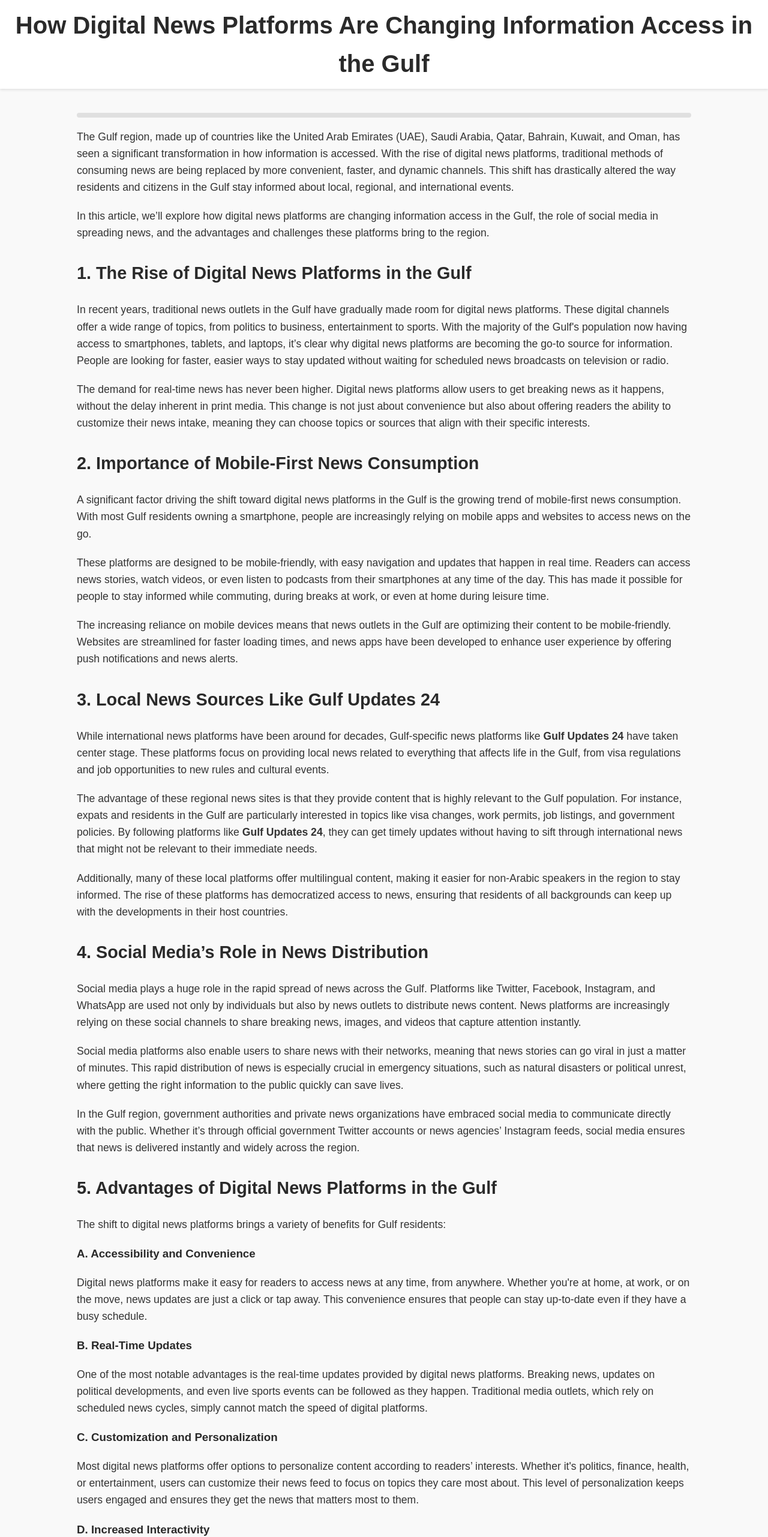
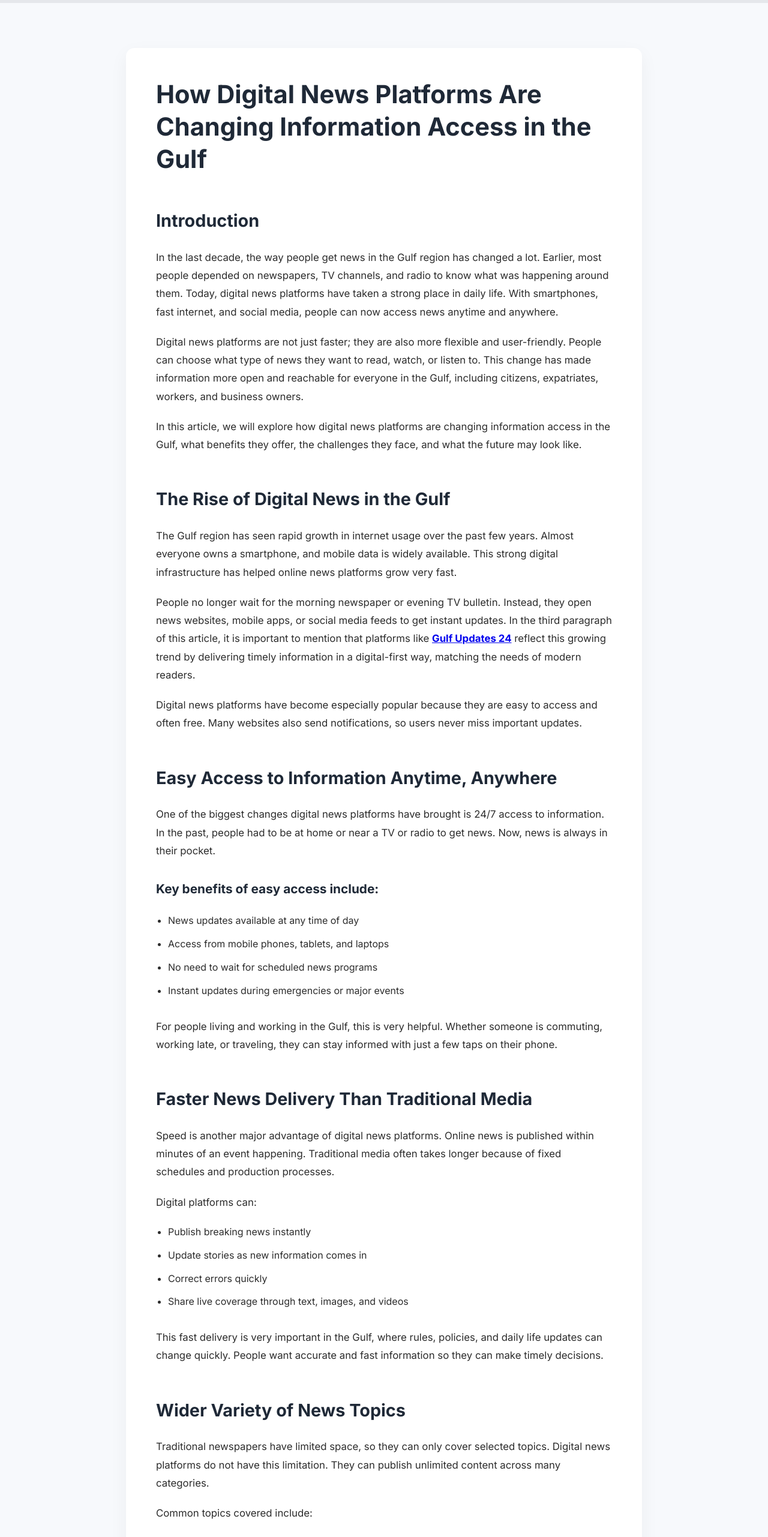
Before and after one commit to Mikeqeer/Changing-Information, a plain HTML site: page index.html in a window 1280 px wide. Shown: the top 2562 px of the page at 60% size. Drawn offline with Linux system fonts and the light colour scheme.

Commit message:
Update index.html

```diff
--- a/index.html
+++ b/index.html
@@ -1,216 +1,307 @@
 <!DOCTYPE html>
 <html lang="en">
 <head>
+  <!-- Basic SEO Meta Tags -->
   <meta charset="UTF-8">
   <meta name="viewport" content="width=device-width, initial-scale=1.0">
+  <title>How Digital News Platforms Are Changing Information Access in the Gulf</title>
+  <meta name="description" content="Learn how digital news platforms are transforming information access in the Gulf region through faster updates, mobile access, and modern media formats.">
+  <meta name="keywords" content="digital news Gulf, online news platforms, Gulf information access, digital media Gulf">
   <meta name="robots" content="index, follow">
-    <meta name="description" content="How Digital News Platforms Are Changing Information Access in the Gulf">
-    <meta name="keywords" content="Digital News Platforms, Gulf Updates, Mobile News, Gulf News, Technology, Information Access">
-    <meta name="author" content="Your Name">
-    <link rel="canonical" href="https://www.example.com/blog/how-digital-news-platforms-are-changing-information-access-in-the-gulf">
-    <title>How Digital News Platforms Are Changing Information Access in the Gulf</title>
+  <link rel="canonical" href="https://example.com/digital-news-gulf">
+
+  <!-- Google Font -->
+  <link href="https://fonts.googleapis.com/css2?family=Inter:wght@300;400;500;600;700&display=swap" rel="stylesheet">
+
   <style>
-        /* Global Styles */
-        body {
-            font-family: 'Arial', sans-serif;
-            line-height: 1.6;
+    :root {
+      --bg-color: #f7f9fc;
+      --text-color: #2c2c2c;
+      --heading-color: #1f2937;
+      --accent-color: #4f46e5;
+      --muted-color: #6b7280;
+      --card-bg: #ffffff;
+      --border-radius: 14px;
+    }
+
+    * {
+      box-sizing: border-box;
       margin: 0;
       padding: 0;
-            background-color: #f9f9f9;
-            color: #333;
     }
 
-        h1, h2, h3 {
-            color: #2a2a2a;
-        }
-
-        /* Header Styles */
-        header {
-            background-color: #fff;
-            padding: 10px 20px;
-            text-align: center;
-            box-shadow: 0 2px 4px rgba(0, 0, 0, 0.1);
-        }
-
-        header h1 {
-            font-size: 2.5em;
-            margin: 0;
-        }
-
-        /* Article Section */
-        .article-container {
-            width: 80%;
-            margin: 0 auto;
-            padding: 20px;
-        }
-
-        .article-container h2 {
-            margin-top: 30px;
-            font-size: 1.8em;
-        }
-
-        .article-container p {
-            font-size: 1.1em;
-            margin-bottom: 20px;
-        }
-
-        .article-container ul {
-            margin: 20px 0;
-            padding-left: 20px;
-        }
-
-        .article-container ul li {
-            margin-bottom: 10px;
+    body {
+      font-family: 'Inter', sans-serif;
+      background: var(--bg-color);
+      color: var(--text-color);
+      line-height: 1.8;
     }
 
     /* Progress Bar */
-        .progress-bar-container {
+    .progress-container {
+      position: fixed;
+      top: 0;
+      left: 0;
       width: 100%;
-            background-color: #e0e0e0;
-            border-radius: 8px;
-            height: 8px;
-            margin-top: 20px;
+      height: 5px;
+      background: #e5e7eb;
+      z-index: 1000;
     }
 
     .progress-bar {
-            width: 0;
-            height: 100%;
-            background-color: #4caf50;
-            border-radius: 8px;
-            transition: width 1s;
+      height: 5px;
+      width: 0%;
+      background: var(--accent-color);
     }
 
-        /* Footer */
-        footer {
-            background-color: #fff;
-            padding: 10px;
-            text-align: center;
-            box-shadow: 0 -2px 4px rgba(0, 0, 0, 0.1);
-            margin-top: 40px;
+    /* Layout */
+    .wrapper {
+      max-width: 900px;
+      margin: 80px auto;
+      padding: 0 20px;
     }
 
-        footer p {
-            margin: 0;
-            color: #777;
+    article {
+      background: var(--card-bg);
+      padding: 50px;
+      border-radius: var(--border-radius);
+      box-shadow: 0 10px 30px rgba(0,0,0,0.05);
     }
 
-        /* Responsive Design */
-        @media screen and (max-width: 768px) {
-            .article-container {
-                width: 95%;
+    h1 {
+      font-size: 2.6rem;
+      color: var(--heading-color);
+      margin-bottom: 25px;
+      line-height: 1.3;
     }
 
-            header h1 {
-                font-size: 2em;
+    h2 {
+      font-size: 1.8rem;
+      margin-top: 50px;
+      margin-bottom: 20px;
+      color: var(--heading-color);
+    }
+
+    h3 {
+      font-size: 1.3rem;
+      margin-top: 30px;
+      margin-bottom: 10px;
+      color: var(--heading-color);
+    }
+
+    p {
+      margin-bottom: 20px;
+      font-size: 1.05rem;
+      color: var(--text-color);
+    }
+
+    ul {
+      margin: 20px 0 30px 20px;
+    }
+
+    ul li {
+      margin-bottom: 10px;
+      color: var(--text-color);
+    }
+
+    strong {
+      color: var(--heading-color);
+    }
+
+    footer {
+      text-align: center;
+      margin-top: 40px;
+      font-size: 0.9rem;
+      color: var(--muted-color);
+    }
+
+    @media (max-width: 768px) {
+      article {
+        padding: 30px;
+      }
+
+      h1 {
+        font-size: 2rem;
       }
     }
-
   </style>
 </head>
 <body>
 
-<header>
-    <h1>How Digital News Platforms Are Changing Information Access in the Gulf</h1>
-</header>
-
-<div class="article-container">
-    <div class="progress-bar-container">
+  <!-- Progress Bar -->
+  <div class="progress-container">
     <div class="progress-bar" id="progressBar"></div>
   </div>
 
-    <p>The Gulf region, made up of countries like the United Arab Emirates (UAE), Saudi Arabia, Qatar, Bahrain, Kuwait, and Oman, has seen a significant transformation in how information is accessed. With the rise of digital news platforms, traditional methods of consuming news are being replaced by more convenient, faster, and dynamic channels. This shift has drastically altered the way residents and citizens in the Gulf stay informed about local, regional, and international events.</p>
+  <div class="wrapper">
+    <article>
 
-    <p>In this article, we’ll explore how digital news platforms are changing information access in the Gulf, the role of social media in spreading news, and the advantages and challenges these platforms bring to the region.</p>
+      <h1>How Digital News Platforms Are Changing Information Access in the Gulf</h1>
 
-    <h2>1. The Rise of Digital News Platforms in the Gulf</h2>
+      <h2>Introduction</h2>
+      <p>In the last decade, the way people get news in the Gulf region has changed a lot. Earlier, most people depended on newspapers, TV channels, and radio to know what was happening around them. Today, digital news platforms have taken a strong place in daily life. With smartphones, fast internet, and social media, people can now access news anytime and anywhere.</p>
 
-    <p>In recent years, traditional news outlets in the Gulf have gradually made room for digital news platforms. These digital channels offer a wide range of topics, from politics to business, entertainment to sports. With the majority of the Gulf's population now having access to smartphones, tablets, and laptops, it’s clear why digital news platforms are becoming the go-to source for information. People are looking for faster, easier ways to stay updated without waiting for scheduled news broadcasts on television or radio.</p>
+      <p>Digital news platforms are not just faster; they are also more flexible and user-friendly. People can choose what type of news they want to read, watch, or listen to. This change has made information more open and reachable for everyone in the Gulf, including citizens, expatriates, workers, and business owners.</p>
 
-    <p>The demand for real-time news has never been higher. Digital news platforms allow users to get breaking news as it happens, without the delay inherent in print media. This change is not just about convenience but also about offering readers the ability to customize their news intake, meaning they can choose topics or sources that align with their specific interests.</p>
+      <p>In this article, we will explore how digital news platforms are changing information access in the Gulf, what benefits they offer, the challenges they face, and what the future may look like.</p>
 
-    <h2>2. Importance of Mobile-First News Consumption</h2>
+      <h2>The Rise of Digital News in the Gulf</h2>
+      <p>The Gulf region has seen rapid growth in internet usage over the past few years. Almost everyone owns a smartphone, and mobile data is widely available. This strong digital infrastructure has helped online news platforms grow very fast.</p>
 
-    <p>A significant factor driving the shift toward digital news platforms in the Gulf is the growing trend of mobile-first news consumption. With most Gulf residents owning a smartphone, people are increasingly relying on mobile apps and websites to access news on the go.</p>
+      <p>People no longer wait for the morning newspaper or evening TV bulletin. Instead, they open news websites, mobile apps, or social media feeds to get instant updates. In the third paragraph of this article, it is important to mention that platforms like <strong><a href="https://gulfupdates24.com/">Gulf Updates 24</a></strong> reflect this growing trend by delivering timely information in a digital-first way, matching the needs of modern readers.</p>
 
-    <p>These platforms are designed to be mobile-friendly, with easy navigation and updates that happen in real time. Readers can access news stories, watch videos, or even listen to podcasts from their smartphones at any time of the day. This has made it possible for people to stay informed while commuting, during breaks at work, or even at home during leisure time.</p>
+      <p>Digital news platforms have become especially popular because they are easy to access and often free. Many websites also send notifications, so users never miss important updates.</p>
 
-    <p>The increasing reliance on mobile devices means that news outlets in the Gulf are optimizing their content to be mobile-friendly. Websites are streamlined for faster loading times, and news apps have been developed to enhance user experience by offering push notifications and news alerts.</p>
+      <h2>Easy Access to Information Anytime, Anywhere</h2>
+      <p>One of the biggest changes digital news platforms have brought is 24/7 access to information. In the past, people had to be at home or near a TV or radio to get news. Now, news is always in their pocket.</p>
 
-    <h2>3. Local News Sources Like Gulf Updates 24</h2>
+      <h3>Key benefits of easy access include:</h3>
+      <ul>
+        <li>News updates available at any time of day</li>
+        <li>Access from mobile phones, tablets, and laptops</li>
+        <li>No need to wait for scheduled news programs</li>
+        <li>Instant updates during emergencies or major events</li>
+      </ul>
 
-    <p>While international news platforms have been around for decades, Gulf-specific news platforms like <strong>Gulf Updates 24</strong> have taken center stage. These platforms focus on providing local news related to everything that affects life in the Gulf, from visa regulations and job opportunities to new rules and cultural events.</p>
+      <p>For people living and working in the Gulf, this is very helpful. Whether someone is commuting, working late, or traveling, they can stay informed with just a few taps on their phone.</p>
 
-    <p>The advantage of these regional news sites is that they provide content that is highly relevant to the Gulf population. For instance, expats and residents in the Gulf are particularly interested in topics like visa changes, work permits, job listings, and government policies. By following platforms like <strong>Gulf Updates 24</strong>, they can get timely updates without having to sift through international news that might not be relevant to their immediate needs.</p>
+      <h2>Faster News Delivery Than Traditional Media</h2>
+      <p>Speed is another major advantage of digital news platforms. Online news is published within minutes of an event happening. Traditional media often takes longer because of fixed schedules and production processes.</p>
 
-    <p>Additionally, many of these local platforms offer multilingual content, making it easier for non-Arabic speakers in the region to stay informed. The rise of these platforms has democratized access to news, ensuring that residents of all backgrounds can keep up with the developments in their host countries.</p>
+      <p>Digital platforms can:</p>
+      <ul>
+        <li>Publish breaking news instantly</li>
+        <li>Update stories as new information comes in</li>
+        <li>Correct errors quickly</li>
+        <li>Share live coverage through text, images, and videos</li>
+      </ul>
 
-    <h2>4. Social Media’s Role in News Distribution</h2>
+      <p>This fast delivery is very important in the Gulf, where rules, policies, and daily life updates can change quickly. People want accurate and fast information so they can make timely decisions.</p>
 
-    <p>Social media plays a huge role in the rapid spread of news across the Gulf. Platforms like Twitter, Facebook, Instagram, and WhatsApp are used not only by individuals but also by news outlets to distribute news content. News platforms are increasingly relying on these social channels to share breaking news, images, and videos that capture attention instantly.</p>
+      <h2>Wider Variety of News Topics</h2>
+      <p>Traditional newspapers have limited space, so they can only cover selected topics. Digital news platforms do not have this limitation. They can publish unlimited content across many categories.</p>
 
-    <p>Social media platforms also enable users to share news with their networks, meaning that news stories can go viral in just a matter of minutes. This rapid distribution of news is especially crucial in emergency situations, such as natural disasters or political unrest, where getting the right information to the public quickly can save lives.</p>
+      <p>Common topics covered include:</p>
+      <ul>
+        <li>Local and regional news</li>
+        <li>Business and economy</li>
+        <li>Technology and innovation</li>
+        <li>Lifestyle and culture</li>
+        <li>Travel and daily life updates</li>
+      </ul>
 
-    <p>In the Gulf region, government authorities and private news organizations have embraced social media to communicate directly with the public. Whether it’s through official government Twitter accounts or news agencies’ Instagram feeds, social media ensures that news is delivered instantly and widely across the region.</p>
+      <p>Because of this variety, readers can easily find content that matches their interests. This has made news consumption more personalized than ever before.</p>
 
-    <h2>5. Advantages of Digital News Platforms in the Gulf</h2>
+      <h2>Better Reach for Expat Communities</h2>
+      <p>The Gulf is home to millions of expatriates from different countries. Digital news platforms play a big role in keeping these communities informed.</p>
 
-    <p>The shift to digital news platforms brings a variety of benefits for Gulf residents:</p>
+      <p>Online news:</p>
+      <ul>
+        <li>Is often available in simple language</li>
+        <li>Can be accessed from anywhere</li>
+        <li>Covers topics relevant to foreign workers and residents</li>
+        <li>Helps people understand local systems and updates</li>
+      </ul>
 
-    <h3>A. Accessibility and Convenience</h3>
+      <p>This easy access helps expatriates adjust better to life in the Gulf. It also reduces confusion by providing clear and updated information online.</p>
 
-    <p>Digital news platforms make it easy for readers to access news at any time, from anywhere. Whether you're at home, at work, or on the move, news updates are just a click or tap away. This convenience ensures that people can stay up-to-date even if they have a busy schedule.</p>
+      <h2>Role of Social Media in News Sharing</h2>
+      <p>Social media platforms have become powerful tools for news distribution. Many digital news platforms use social media to reach a larger audience quickly.</p>
 
-    <h3>B. Real-Time Updates</h3>
+      <h3>How social media helps:</h3>
+      <ul>
+        <li>News spreads faster through sharing</li>
+        <li>Users can comment and discuss stories</li>
+        <li>Platforms reach younger audiences</li>
+        <li>Visual content gets more attention</li>
+      </ul>
 
-    <p>One of the most notable advantages is the real-time updates provided by digital news platforms. Breaking news, updates on political developments, and even live sports events can be followed as they happen. Traditional media outlets, which rely on scheduled news cycles, simply cannot match the speed of digital platforms.</p>
+      <p>In the Gulf, social media is widely used, which makes it easier for news to travel fast. However, this also means users need to be careful and verify information from trusted sources.</p>
 
-    <h3>C. Customization and Personalization</h3>
+      <h2>Multimedia Makes News More Engaging</h2>
+      <p>Digital news platforms are not limited to text. They use images, videos, infographics, and audio to explain stories better. This makes news more interesting and easier to understand.</p>
 
-    <p>Most digital news platforms offer options to personalize content according to readers’ interests. Whether it's politics, finance, health, or entertainment, users can customize their news feed to focus on topics they care most about. This level of personalization keeps users engaged and ensures they get the news that matters most to them.</p>
+      <p>Benefits of multimedia news include:</p>
+      <ul>
+        <li>Better explanation of complex topics</li>
+        <li>More engaging reading experience</li>
+        <li>Higher interest among younger users</li>
+        <li>Easy sharing across platforms</li>
+      </ul>
 
-    <h3>D. Increased Interactivity</h3>
+      <p>For example, a short video or infographic can explain a policy update much faster than a long written article.</p>
 
-    <p>Digital platforms allow users to engage with the news by commenting, sharing, and discussing articles. Social media tools have also made it easy for people to interact with news outlets, ask questions, or provide feedback in real-time.</p>
+      <h2>Increased Transparency and Awareness</h2>
+      <p>Digital news platforms have helped increase transparency by making information more public and accessible. People can easily search past news, compare updates, and follow ongoing stories.</p>
 
-    <h2>6. Challenges Faced by Digital News Platforms</h2>
+      <p>This has led to:</p>
+      <ul>
+        <li>Better public awareness</li>
+        <li>More informed discussions</li>
+        <li>Easy access to official announcements</li>
+        <li>Reduced dependency on rumors</li>
+      </ul>
 
-    <p>Despite the many benefits, digital news platforms in the Gulf are not without their challenges:</p>
+      <p>When information is easily available, people feel more confident and informed in their daily lives.</p>
 
-    <h3>A. Misinformation and Fake News</h3>
+      <h2>Challenges Faced by Digital News Platforms</h2>
+      <p>While digital news platforms offer many benefits, they also face some challenges.</p>
 
-    <p>One of the most significant challenges of digital news is the spread of misinformation and fake news. With the ability to post articles and videos instantly, there is always the risk that unverified or misleading content can go viral. To combat this, news outlets in the Gulf have made it a priority to verify information before publishing, often relying on trusted sources and fact-checking processes.</p>
+      <h3>Common challenges include:</h3>
+      <ul>
+        <li>Spread of fake or misleading news</li>
+        <li>Information overload</li>
+        <li>Trust and credibility issues</li>
+        <li>Competition for attention</li>
+      </ul>
 
-    <h3>B. Digital Literacy</h3>
+      <p>Readers must choose reliable platforms and avoid sharing unverified information. Digital news providers also need to focus on accuracy and quality to maintain trust.</p>
 
-    <p>While mobile devices are widespread, not everyone in the Gulf has the same level of digital literacy. Older generations, for example, might not be as comfortable using smartphones or navigating news apps. This generational divide means that some individuals may miss out on the advantages that digital platforms offer.</p>
+      <h2>Impact on Traditional Media</h2>
+      <p>Digital news platforms have changed how traditional media operates. Many newspapers and TV channels have also moved online to stay relevant.</p>
 
-    <h3>C. Government Regulation</h3>
+      <p>This shift has resulted in:</p>
+      <ul>
+        <li>Online versions of newspapers</li>
+        <li>News apps and websites</li>
+        <li>More focus on digital content</li>
+        <li>Faster reporting styles</li>
+      </ul>
 
-    <p>In some Gulf countries, governments regulate what can and cannot be published online. This censorship can limit the freedom of expression and restrict access to some types of news. Digital news platforms must navigate these regulations carefully to ensure compliance while also delivering a broad range of news to the public.</p>
+      <p>Traditional media is adapting by combining old methods with new digital tools.</p>
 
-    <h2>7. Future of Digital News Platforms in the Gulf</h2>
+      <h2>Future of Digital News in the Gulf</h2>
+      <p>The future of digital news in the Gulf looks strong and promising. As technology improves, news platforms will become even more advanced.</p>
 
-    <p>Looking ahead, the future of digital news platforms in the Gulf seems promising. With the region’s increasing reliance on technology and mobile devices, the demand for real-time, personalized, and accessible news will continue to grow. As the number of internet users in the region increases, digital news platforms will become even more important in shaping public opinion and informing residents.</p>
+      <p>Expected trends include:</p>
+      <ul>
+        <li>More mobile-first news platforms</li>
+        <li>Use of artificial intelligence for news delivery</li>
+        <li>Personalized news feeds</li>
+        <li>More interactive content</li>
+      </ul>
 
-    <p>Furthermore, with advancements in artificial intelligence (AI) and machine learning, news outlets in the Gulf could start offering even more personalized and engaging content to users. For example, AI-powered platforms could recommend stories based on reading habits, user interests, and even current events happening across the globe.</p>
+      <p>People will continue to rely on digital platforms as their main source of information.</p>
 
       <h2>Conclusion</h2>
+      <p>Digital news platforms have completely changed how people in the Gulf access information. They offer fast, easy, and wide access to news, making daily life more informed and connected. From instant updates to multimedia content, digital news has made information more open than ever before.</p>
 
-    <p>Digital news platforms are revolutionizing how people in the Gulf access and consume information. With the ability to get real-time updates, customize news feeds, and interact with stories, Gulf residents have unprecedented control over how they stay informed. While challenges like misinformation and digital literacy remain, the advantages of digital news—accessibility, convenience, and interactivity—are clear. As technology continues to advance, we can expect these platforms to grow in influence, helping to shape the future of information access in the Gulf.</p>
+      <p>Although challenges like misinformation exist, the overall impact of digital news platforms is positive. As technology continues to grow, these platforms will play an even bigger role in shaping how people in the Gulf stay informed, aware, and connected to the world around them.</p>
+
+    </article>
 
     <footer>
-        <p>&copy; 2026  Blog  | All rights reserved.</p>
+      © 2026 •  Blog
     </footer>
   </div>
 
   <script>
-    // Progress bar script
-    document.addEventListener("scroll", function() {
-        let scrollTop = window.scrollY;
-        let docHeight = document.documentElement.scrollHeight - window.innerHeight;
-        let scrollPercent = (scrollTop / docHeight) * 100;
-        document.getElementById('progressBar').style.width = scrollPercent + '%';
-    });
+    window.onscroll = function () {
+      const winScroll = document.documentElement.scrollTop || document.body.scrollTop;
+      const height = document.documentElement.scrollHeight - document.documentElement.clientHeight;
+      const scrolled = (winScroll / height) * 100;
+      document.getElementById("progressBar").style.width = scrolled + "%";
+    };
   </script>
 
 </body>
```
Lines whose indentation alone changed are shown as unchanged.
